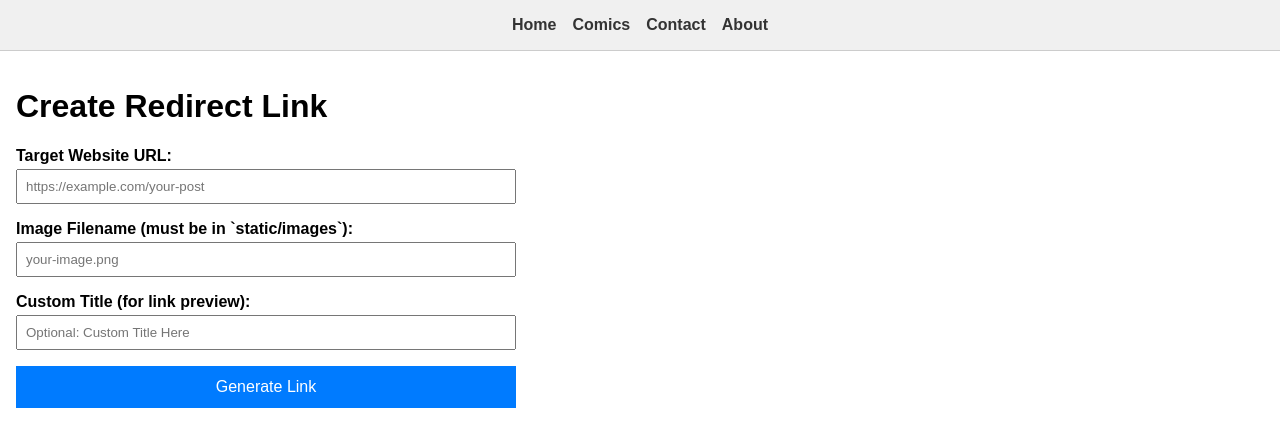
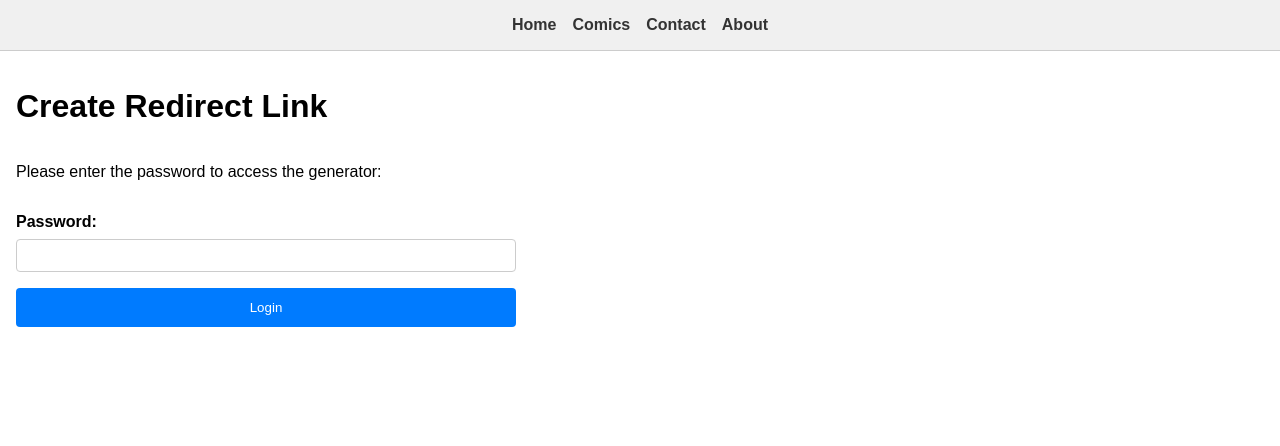
Before and after one commit to mentionedthings/humsurf, a SvelteKit app: page / in a window 1280 px wide. Shown: the top 446 px of the page. Built offline with nearby package versions, Linux system fonts and the light colour scheme.

Commit message:
feat: Add password protection to link generator page

```diff
--- /dev/null
+++ b/src/routes/+page.server.js
@@ -0,0 +1,30 @@
+import { fail } from '@sveltejs/kit';
+import { env } from '$env/dynamic/private'; // Import environment variables
+
+// Define the expected password from environment variables
+const CORRECT_PASSWORD = env.LINK_GEN_PASSWORD;
+
+/** @type {import('./$types').Actions} */
+export const actions = {
+	login: async ({ request }) => {
+		const data = await request.formData();
+		const password = data.get('password');
+
+		if (!CORRECT_PASSWORD) {
+			console.error('LINK_GEN_PASSWORD environment variable is not set.');
+			// Optionally, fail gracefully or allow access in dev mode?
+			// For now, fail if the password isn't set server-side.
+			return fail(500, { error: 'Server configuration error.' });
+		}
+
+		if (password === CORRECT_PASSWORD) {
+			// Password is correct, return success
+			// This will make `form.success` true on the page
+			return { success: true };
+		} else {
+			// Password is incorrect, return failure
+			// This will make `form.incorrect` true on the page
+			return fail(401, { incorrect: true });
+		}
+	}
+};
--- a/src/routes/+page.svelte
+++ b/src/routes/+page.svelte
@@ -1,22 +1,27 @@
 <script>
   import { base } from '$app/paths'; // Import base path
+  export let form; // Receive form action results
 
   let targetUrl = '';
   let imageFilename = ''; // User enters only the filename, e.g., 'my-image.jpg'
   let customTitle = ''; // Add state for custom title
   let generatedUrl = ''; // Variable to store the generated URL
+  let password = ''; // State for password input
+
+  // Determine if authenticated based on the form action result
+  $: isAuthenticated = form?.success === true;
 
   function handleSubmit(e) {
     e.preventDefault();
-    // Construct the full URL using the current origin
     const origin = window.location.origin;
-    // Encode all parameters and include the title
     generatedUrl = `${origin}${base}/post?url=${encodeURIComponent(targetUrl)}&image=${encodeURIComponent(imageFilename)}&title=${encodeURIComponent(customTitle)}`;
   }
 </script>
 
 <h1>Create Redirect Link</h1>
 
+{#if isAuthenticated}
+  <!-- Show link generation form only if authenticated -->
   <form on:submit={handleSubmit}>
     <div>
       <label for="urlInput">Target Website URL:</label>
@@ -35,48 +40,73 @@
 
   {#if generatedUrl}
     <div class="generated-link">
-    <h2>Your Shareable Link:</h2>
-    <p>
-      <a href={generatedUrl} target="_blank">{generatedUrl}</a>
-    </p>
-    <p><em>Click the link to test it or copy it to share.</em></p>
+      <p>Generated Link:</p>
+      <input type="text" readonly value={generatedUrl} />
+      <button on:click={() => navigator.clipboard.writeText(generatedUrl)}>Copy</button>
     </div>
+  {/if}
+{:else}
+  <!-- Show password form if not authenticated -->
+  <form method="POST" action="?/login">
+    <p>Please enter the password to access the generator:</p>
+    <div>
+      <label for="password">Password:</label>
+      <input id="password" name="password" type="password" bind:value={password} required />
+    </div>
+    {#if form?.incorrect}
+      <p class="error">Incorrect password. Please try again.</p>
+    {/if}
+    <button type="submit">Login</button>
+  </form>
 {/if}
 
 <style>
+/* Add some basic styling */
 form {
   display: flex;
   flex-direction: column;
   gap: 1rem;
   max-width: 500px;
-    margin-top: 1rem;
+  margin-bottom: 1rem;
+}
+div {
+  display: flex;
+  flex-direction: column;
+  gap: 0.5rem;
 }
 label {
   font-weight: bold;
-    display: block;
-    margin-bottom: 0.25rem;
 }
-  input {
-    width: 100%;
+input[type="text"],
+input[type="url"],
+input[type="password"] {
   padding: 0.5rem;
-    box-sizing: border-box;
+  border: 1px solid #ccc;
+  border-radius: 4px;
 }
 button {
   padding: 0.75rem;
   background-color: #007bff;
   color: white;
   border: none;
+  border-radius: 4px;
   cursor: pointer;
-    font-size: 1rem;
+  transition: background-color 0.2s;
 }
 button:hover {
   background-color: #0056b3;
 }
 .generated-link {
-    margin-top: 2em;
-    padding: 1em;
-    border: 1px solid #ccc;
-    background-color: #f9f9f9;
-    word-wrap: break-word; /* Ensure long URLs wrap */
+  margin-top: 1rem;
+  display: flex;
+  align-items: center;
+  gap: 0.5rem;
+}
+.generated-link input {
+  flex-grow: 1;
+}
+.error {
+    color: red;
+    font-weight: bold;
 }
 </style>
```
Also changed, not shown: 1 other file (tests, documents, lock files or other folders). Lines whose indentation alone changed are shown as unchanged.
